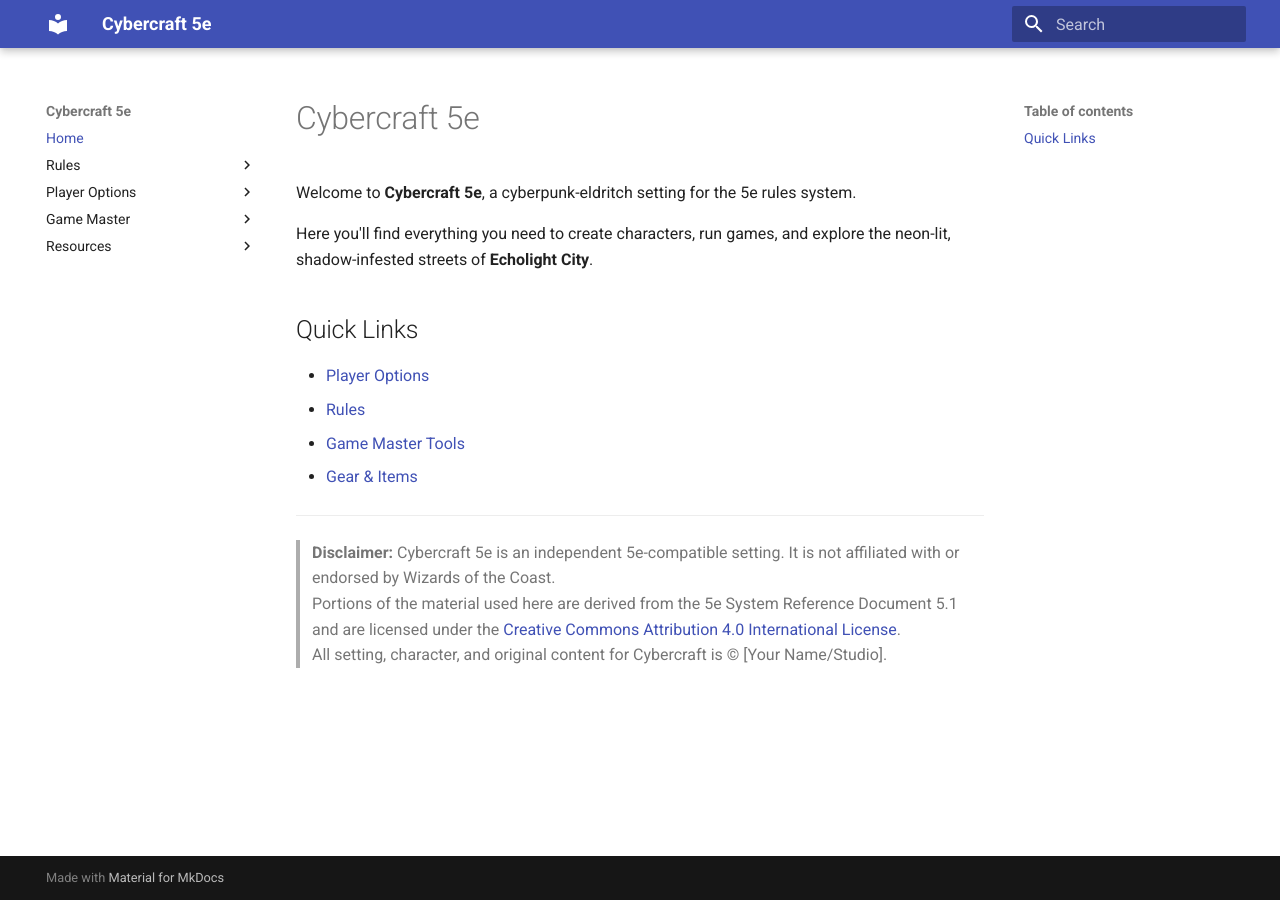
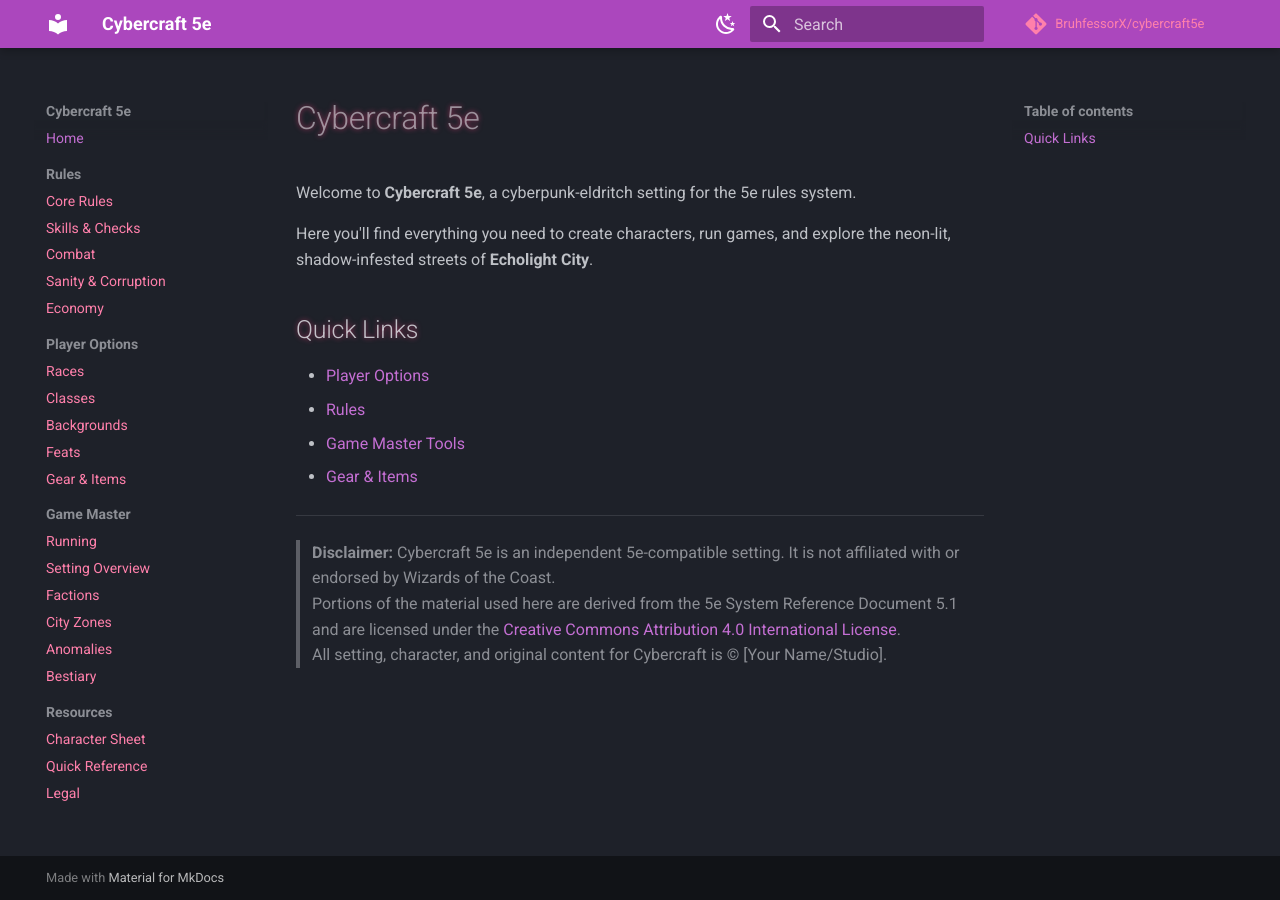
Before and after one commit to BruhfessorX/cybercraft5e, an MkDocs documentation site: the page built from docs/index.md, in a window 1280 px wide. Built offline with MkDocs 1.6.1 and Material for MkDocs 9.7.7, drawn with Linux system fonts in a browser that asks for light colours; comment, search, counter and statistics services are not loaded.

Commit message:
Add neon cyberpunk theme

```diff
--- /dev/null
+++ b/docs/stylesheets/extra.css
@@ -0,0 +1,25 @@
+:root {
+  --md-primary-fg-color: #9c27b0; /* Neon Purple */
+  --md-accent-fg-color: #ff4081;  /* Neon Pink */
+}
+
+/* Make headers glow slightly */
+h1, h2, h3, h4 {
+  text-shadow: 0 0 5px rgba(255, 64, 129, 0.6);
+}
+
+/* Cyberpunk link colors */
+a {
+  color: #ff80ab;
+}
+a:hover {
+  color: #ff4081;
+  text-shadow: 0 0 5px rgba(255, 64, 129, 0.8);
+}
+
+/* Code blocks */
+code, pre {
+  background: rgba(20, 0, 40, 0.8);
+  color: #ff80ab;
+  border-radius: 4px;
+}
--- a/mkdocs.yml
+++ b/mkdocs.yml
@@ -1,28 +1,79 @@
 site_name: Cybercraft 5e
+site_url: https://bruhfessorx.github.io/cybercraft5e/
+repo_url: https://github.com/BruhfessorX/cybercraft5e
+repo_name: BruhfessorX/cybercraft5e
+edit_uri: ""
+
 theme:
   name: material
+  palette:
+    - scheme: slate
+      primary: purple
+      accent: pink
+      toggle:
+        icon: material/weather-night
+        name: Switch to light mode
+    - scheme: default
+      primary: deep purple
+      accent: pink
+      toggle:
+        icon: material/white-balance-sunny
+        name: Switch to dark mode
+  font:
+    text: Roboto
+    code: Fira Code
+  features:
+    - navigation.instant
+    - navigation.sections
+    - navigation.expand
+    - navigation.top
+    - search.suggest
+    - search.highlight
+    - content.code.copy
+    - content.tabs.link
+
+extra_css:
+  - stylesheets/extra.css
+
 nav:
   - Home: index.md
   - Rules:
-    - Core Rules: rules/core-rules.md
-    - Skills & Checks: rules/skills-checks.md
-    - Combat: rules/combat.md
-    - Sanity & Corruption: rules/sanity-corruption.md
-    - Economy & Currency: rules/economy.md
+      - Core Rules: rules/core-rules.md
+      - Skills & Checks: rules/skill-checks.md
+      - Combat: rules/combat.md
+      - Sanity & Corruption: rules/sanity-corruption.md
+      - Economy: rules/economy.md
   - Player Options:
-    - Races: player-options/races.md
-    - Classes: player-options/classes.md
-    - Backgrounds: player-options/backgrounds.md
-    - Feats: player-options/feats.md
-    - Gear & Items: player-options/gear-items.md
+      - Races: player-options/races.md
+      - Classes: player-options/classes.md
+      - Backgrounds: player-options/backgrounds.md
+      - Feats: player-options/feats.md
+      - Gear & Items: player-options/gear-items.md
   - Game Master:
-    - Running Cybercraft: game-master/running.md
-    - Setting Overview: game-master/setting-overview.md
-    - Factions: game-master/factions.md
-    - City Zones: game-master/city-zones.md
-    - Anomalies & The Veil: game-master/anomalies.md
-    - Bestiary: game-master/bestiary.md
+      - Running: game-master/running.md
+      - Setting Overview: game-master/setting-overview.md
+      - Factions: game-master/factions.md
+      - City Zones: game-master/city-zones.md
+      - Anomalies: game-master/anomalies.md
+      - Bestiary: game-master/bestiary.md
   - Resources:
-    - Character Sheet: resources/character-sheet.md
-    - Quick Reference: resources/quick-reference.md
-    - Legal: resources/legal.md
+      - Character Sheet: resources/character-sheet.md
+      - Quick Reference: resources/quick-reference.md
+      - Legal: resources/legal.md
+
+markdown_extensions:
+  - admonition
+  - codehilite
+  - footnotes
+  - meta
+  - toc:
+      permalink: true
+  - pymdownx.details
+  - pymdownx.superfences
+  - pymdownx.inlinehilite
+  - pymdownx.magiclink
+  - pymdownx.mark
+  - pymdownx.tabbed:
+      alternate_style: true
+  - pymdownx.tasklist:
+      custom_checkbox: true
```
